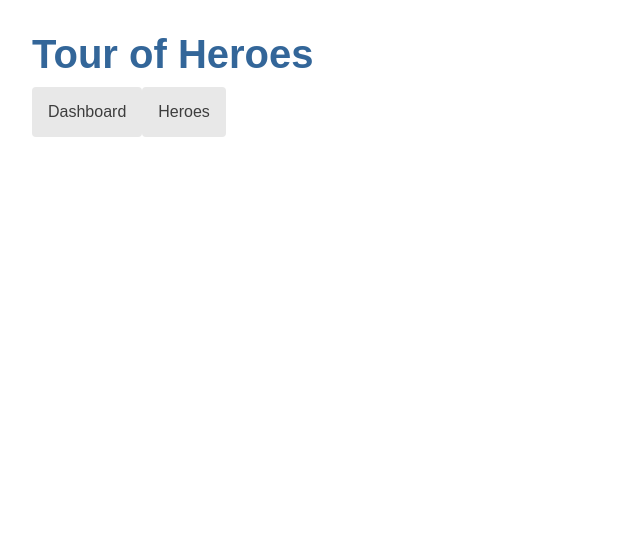
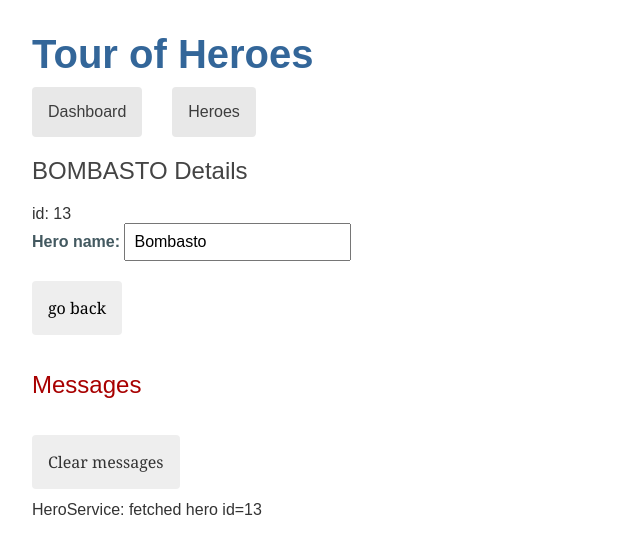
Before and after one commit to DenKuznets/angular-tour-of-heroes, an Angular app: page /detail/13 in a window 1280 px wide. Before the commit this address led to /. Shown: the top 554 px of the page, without its empty margins (0-640 px from the left). Built offline with nearby package versions, Linux system fonts and the light colour scheme.

Commit message:
feat: add pt5

```diff
--- a/src/app/app.component.scss
+++ b/src/app/app.component.scss
@@ -1,6 +1,11 @@
 /* AppComponent's private CSS styles */
 h1 {
   margin-bottom: 0;
+}
+
+nav {
+  display: flex;
+  gap: 30px;
 }
 
 nav a {
--- a/src/app/app.routes.ts
+++ b/src/app/app.routes.ts
@@ -1,6 +1,7 @@
 import { Routes } from '@angular/router';
 import { HeroesComponent } from './heroes/heroes.component';
 import { DashboardComponent } from './dashboard/dashboard.component';
+import { HeroDetailComponent } from './hero-detail/hero-detail.component';
 
 export const routes: Routes = [
   {
@@ -16,4 +17,8 @@ export const routes: Routes = [
     redirectTo: '/dashboard',
     pathMatch: 'full',
   },
+  {
+    path: 'detail/:id',
+    component: HeroDetailComponent,
+  },
 ];
--- a/src/app/dashboard/dashboard.component.html
+++ b/src/app/dashboard/dashboard.component.html
@@ -1,6 +1,6 @@
 <h2>Top Heroes</h2>
 <div class="heroes-menu">
-  <a *ngFor="let hero of heroes">
+  <a *ngFor="let hero of heroes" routerLink="/detail/{{hero.id}}">
     {{hero.name}}
   </a>
 </div>
--- a/src/app/dashboard/dashboard.component.ts
+++ b/src/app/dashboard/dashboard.component.ts
@@ -2,11 +2,12 @@ import { NgFor } from '@angular/common';
 import { Component, OnInit } from '@angular/core';
 import { Hero } from '../hero';
 import { HeroService } from '../hero.service';
+import { RouterLink } from '@angular/router';
 
 @Component({
   selector: 'app-dashboard',
   standalone: true,
-  imports: [NgFor],
+  imports: [NgFor, RouterLink],
   templateUrl: './dashboard.component.html',
   styleUrl: './dashboard.component.scss',
 })
--- a/src/app/hero-detail/hero-detail.component.html
+++ b/src/app/hero-detail/hero-detail.component.html
@@ -5,4 +5,5 @@
     <label for="hero-name">Hero name: </label>
     <input id="hero-name" [(ngModel)]="hero.name" placeholder="name">
   </div>
+  <button type="button" (click)="goBack()">go back</button>
 </div>
--- a/src/app/hero-detail/hero-detail.component.scss
+++ b/src/app/hero-detail/hero-detail.component.scss
@@ -0,0 +1,28 @@
+/* HeroDetailComponent's private CSS styles */
+label {
+  color: #435960;
+  font-weight: bold;
+}
+
+input {
+  font-size: 1em;
+  padding: .5rem;
+}
+
+button {
+  margin-top: 20px;
+  background-color: #eee;
+  padding: 1rem;
+  border-radius: 4px;
+  font-size: 1rem;
+}
+
+button:hover {
+  background-color: #cfd8dc;
+}
+
+button:disabled {
+  background-color: #eee;
+  color: #ccc;
+  cursor: auto;
+}
--- a/src/app/hero-detail/hero-detail.component.ts
+++ b/src/app/hero-detail/hero-detail.component.ts
@@ -1,7 +1,9 @@
-import { Component, Input, NgModule } from '@angular/core';
+import { Component, Input, NgModule, OnInit } from '@angular/core';
 import { Hero } from '../hero';
-import { NgIf, UpperCasePipe } from '@angular/common';
+import { Location, NgIf, UpperCasePipe } from '@angular/common';
 import { FormsModule } from '@angular/forms';
+import { ActivatedRoute } from '@angular/router';
+import { HeroService } from '../hero.service';
 
 @Component({
   selector: 'app-hero-detail',
@@ -10,6 +12,25 @@ import { FormsModule } from '@angular/forms';
   templateUrl: './hero-detail.component.html',
   styleUrl: './hero-detail.component.scss',
 })
-export class HeroDetailComponent {
+export class HeroDetailComponent implements OnInit {
+  constructor(
+    private route: ActivatedRoute,
+    private heroService: HeroService,
+    private location: Location
+  ) {}
+
   @Input() hero?: Hero;
+
+  getHero(): void {
+    const id = Number(this.route.snapshot.paramMap.get('id'));
+    this.heroService.getHero(id).subscribe((hero) => (this.hero = hero));
+  }
+
+  ngOnInit(): void {
+    this.getHero();
+  }
+
+  goBack() {
+    this.location.back();
+  }
 }
--- a/src/app/hero.service.ts
+++ b/src/app/hero.service.ts
@@ -15,4 +15,10 @@ export class HeroService {
     this.messageService.add('HeroService: fetched heroes');
     return heroes;
   }
+
+  getHero(id: number): Observable<Hero> {
+    const hero = HEROES.find((h) => h.id === id)!;
+    this.messageService.add(`HeroService: fetched hero id=${id}`);
+    return of(hero);
+  }
 }
--- a/src/app/heroes/heroes.component.html
+++ b/src/app/heroes/heroes.component.html
@@ -1,11 +1,8 @@
 <h2>My Heroes</h2>
 <ul class="heroes">
-  <li *ngFor="let hero of heroes" (click)="onSelect(hero)">
-    <button [class.selected]="hero === selectedHero" type="button">
-      <span class="badge">{{hero.id}}</span>
-      <span class="name">{{hero.name}}</span>
-    </button>
+  <li *ngFor="let hero of heroes">
+    <a routerLink="/detail/{{hero.id}}">
+      <span class="badge">{{hero.id}}</span>{{hero.name}}
+    </a>
   </li>
 </ul>
-
-<app-hero-detail [hero]="selectedHero"></app-hero-detail>
--- a/src/app/heroes/heroes.component.ts
+++ b/src/app/heroes/heroes.component.ts
@@ -5,31 +5,22 @@ import { FormsModule } from '@angular/forms';
 import { HeroDetailComponent } from '../hero-detail/hero-detail.component';
 import { HeroService } from '../hero.service';
 import { MessageService } from '../message.service';
+import { RouterLink } from '@angular/router';
 
 @Component({
   selector: 'app-heroes',
   standalone: true,
-  imports: [CommonModule, FormsModule, NgFor, HeroDetailComponent],
+  imports: [CommonModule, FormsModule, NgFor, HeroDetailComponent, RouterLink],
   templateUrl: './heroes.component.html',
   styleUrls: ['./heroes.component.scss'],
 })
 export class HeroesComponent implements OnInit {
-  selectedHero?: Hero;
-
   heroes: Hero[] = [];
 
-  constructor(
-    private heroService: HeroService,
-    private messageService: MessageService
-  ) {}
+  constructor(private heroService: HeroService) {}
 
   ngOnInit(): void {
     this.getHeroes();
-  }
-
-  onSelect(hero: Hero): void {
-    this.selectedHero = hero;
-    this.messageService.add(`HeroesComponent: Selected hero id=${hero.id}`);
   }
 
   getHeroes(): void {
```
